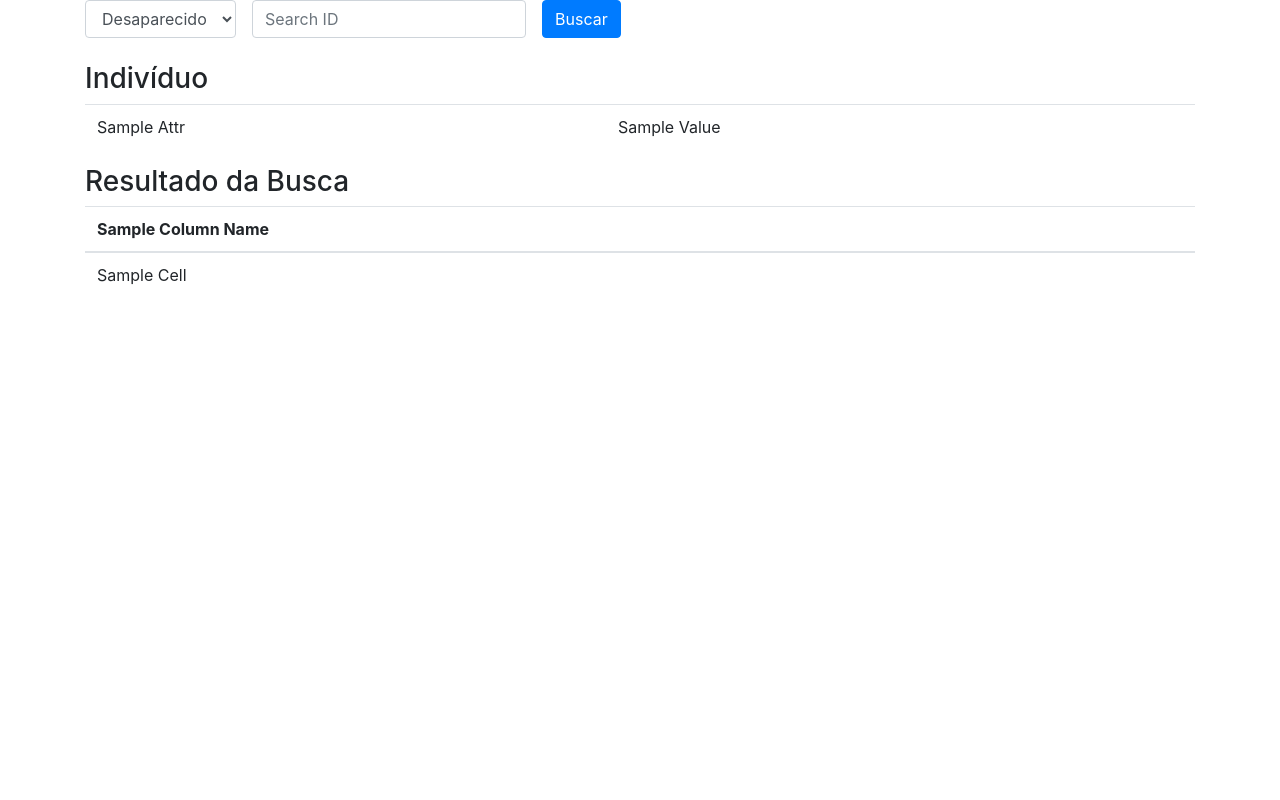
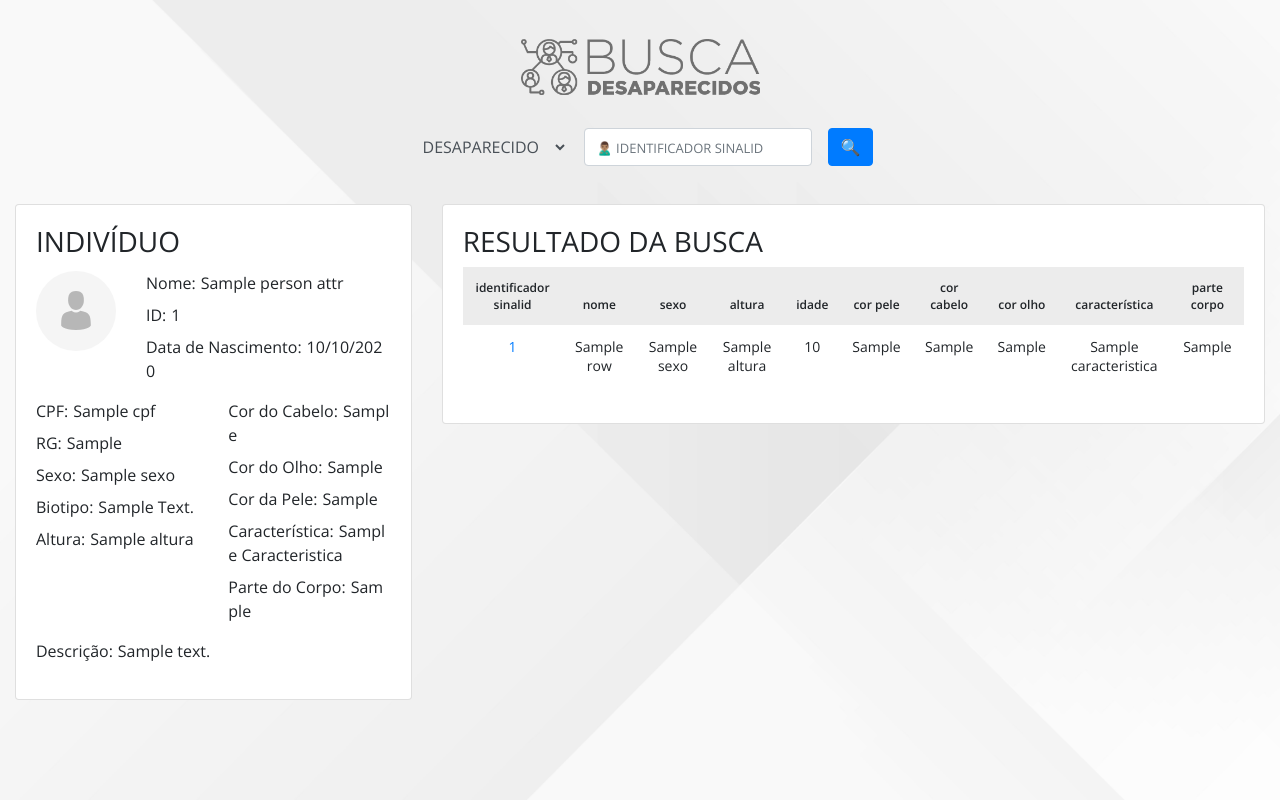
Before and after one commit to MinisterioPublicoRJ/busca_desaparecidos, a Django app: template core/templates/core/search.html in a window 1280 px wide. Run offline with Django 3.2, Linux system fonts and the light colour scheme; the template is opened without the code that fills it: most values are stand-ins (such as "Sample title", 1, 10 or a date in 2020); some libraries are stand-ins or nearby versions.

Commit message:
Implementing @bakudas layout, pairing with @barbier

```diff
--- a/core/static/core/css/style.css
+++ b/core/static/core/css/style.css
@@ -1,14 +1,78 @@
 body {
     background: url(../img/bg.png);
-    background-size: cover
+    background-size: cover;
+    padding: 30px 0;
+}
+body, input, select, table {
+    font-family: 'Open Sans', sans-serif;
+    font-weight: 300;
+}
+
+h1.logo, h2.logo {
+    background: url(../img/logo_busca.png);
+    background-size: cover;
 }
 
 h1.logo {
-    background: url(../img/logo_busca.png);
-    background-size: cover;
     width: 430px;
     height: 120px;
     margin-bottom: 100px;
+}
+h2.logo {
+    width: 239px;
+    height: 68px;
+    display: inline-block;
+    margin-bottom: 30px;
+}
+.form-inline {
+    margin-bottom: 30px;
+}
+h3 {
+    font-weight: 300;
+    text-transform: uppercase;
+}
+
+dt {
+    float: left;
+    margin-right: 5px;
+    font-weight: 400;
+}
+
+.foto {
+    width: 80px;
+    height: 80px;
+    background: #F5F5F5;
+    border-radius: 50%;
+}
+.foto-desconhecida {
+    background-image: url(../img/icon_person.svg);
+    background-repeat: no-repeat;
+    background-position: center;
+    background-size: 30px 39px;
+}
+
+.table thead th {
+    background-color: #ECECEC;
+    font-weight: 600;
+    font-size: 12px;
+}
+.table td {
+    font-size: 14px;
+}
+.table tbody tr:nth-of-type(even) {
+    background-color: #F9F9F9;
+}
+
+input::placeholder {
+    text-transform: uppercase;
+    font-size: 13px;
+}
+
+select.form-control {
+    font-weight: 300;
+    background: none;
+    border: none;
+    text-transform: uppercase;
 }
 
 @media
--- a/core/templates/core/home.html
+++ b/core/templates/core/home.html
@@ -19,7 +19,7 @@
                             </select>
                         </div>
                         <div class="form-group">
-                            <input class="form-control form-control-md" id="id_search_id" type="text" name="search_id" maxlength="100" required placeholder="Identificador Sinalid"></p>
+                            <input class="form-control form-control-md" id="id_search_id" type="text" name="search_id" maxlength="100" required placeholder="🙎🏽‍♂️ Identificador Sinalid"></p>
                         </div>
                         <button type="submit" class="btn btn-primary btn-block">Buscar</button>
                     </form>
--- a/core/templates/core/search.html
+++ b/core/templates/core/search.html
@@ -2,10 +2,16 @@
 <html>
     <head>
         <link rel="stylesheet" href="{% static 'core/css/bootstrap.min.css' %}">
+        <link rel="stylesheet" href="{% static 'core/css/style.css' %}">
+        <link href="https://fonts.googleapis.com/css?family=Open+Sans:300,400,600" rel="stylesheet">
         <title>Resultado Busca</title>
     </head>
     <body>
-        <div class="container">
+        <div class="container-fluid">
+            <div class="row">
+                <div class="col"></div>
+                <div class="col-md-auto my-auto text-center">
+                    <h2 class="logo text-hide">Busca de Desaparecidos</h2>
                     <form class="form-inline" action="/search", method="GET">
                         <div class="form-group mb-2">
                             <select id="id_search_type" name="search_type" class="form-control">
@@ -14,111 +20,134 @@
                             </select>
                         </div>
                         <div class="form-group mx-sm-3 mb-2">
-                    <input class="form-control form-control-md" id="id_search_id" type="text" name="search_id" maxlength="100" required placeholder="Search ID"></p>
+                            <input class="form-control form-control-md" id="id_search_id" type="text" name="search_id" maxlength="100" required placeholder="🙎🏽‍♂️ Identificador Sinalid"></p>
                         </div>
-                <button type="submit" class="btn btn-primary mb-2">Buscar</button>
+                        <button type="submit" class="btn btn-primary mb-2">🔍</button>
                     </form>
+                </div>
+                <div class="col"></div>
+            </div>
 
             {% for message in messages %}
                 {{ message }}
             {% endfor %}
+
             {% if not messages %}
-            <h3>Indivíduo</h3>
-            <table class="table">
-                {% for attr, value in person_attrs %}
-                    <tr>
-                        <td>
-                            {% if attr == "identificador_sinalid" %}
-                                Identificador Sinalid
-                            {% elif attr == "cpf" %}
-                                CPF
-                            {% elif attr == "rg" %}
-                                RG
-                            {% elif attr == "dt_nasc" %}
-                                Data de Nascimento
-                            {% elif attr == "cor_cabelo" %}
-                                Cor do Cabelo
-                            {% elif attr == "cor_olho" %}
-                                Cor dos Olhos
-                            {% elif attr == "cor_pele" %}
-                                Cor da Pele
-                            {% elif attr == "caracteristica" %}
-                                Característica
-                            {% elif attr == "parte_corpo" %}
-                                Parte do Corpo
-                            {% elif attr == "desc_caracteristica" %}
-                                Descrição Característica
-                            {% else %}
-                                {{ attr | title }}
-                            {% endif %}
-                        </td>
-                        <td>
-                            {% if attr == "sexo" %}
-                                {% if value == "M" %}
+                <div class="row">
+                    <div class="col-4">
+                        <div class="card">
+                            <div class="card-body">
+                                <h3 class="card-title">Indivíduo</h3>
+                                <div class="row">
+                                    <div class="col-auto">
+                                        <div class="foto foto-desconhecida"></div>
+                                    </div>
+                                    <div class="col">
+                                        <dl>
+                                            <dt>Nome:</dt>
+                                            <dd>{{ person_attrs.nome | default_if_none:"—" }}</dd>
+                                            <dt>ID:</dt>
+                                            <dd>{{ person_attrs.identificador_sinalid | default_if_none:"—" }}</dd>
+                                            <dt>Data de Nascimento:</dt>
+                                            <dd>{{ person_attrs.dt_nasc | date:"d/m/Y" }}</dd>
+                                        </dl>
+                                    </div>
+                                </div>
+                                <div class="row">
+                                    <div class="col">
+                                        <dl>
+                                            <dt>CPF:</dt>
+                                            <dd>{{ person_attrs.cpf | default_if_none:"—" }}</dd>
+                                            <dt>RG:</dt>
+                                            <dd>{{ person_attrs.rg | default_if_none:"—" }}</dd>
+                                            <dt>Sexo:</dt>
+                                            <dd>
+                                                {% if person_attrs.sexo == "M" %}
                                                     Masculino
-                                {% elif value == "F" %}
+                                                {% elif person_attrs.sexo == "F" %}
                                                     Feminino
                                                 {% else %}
-                                    {{ value }}
+                                                    {{ person_attrs.sexo | default_if_none:"—" }}
                                                 {% endif %}
-                            {% elif attr == "dt_nasc" %}
-                                {{ value | date:"d/m/Y"}}
-                            {% elif value is None %}
-                                —
-                            {% elif attr == "identificador_sinalid" %}
-                                {{ value }}
-                            {% else %}
-                                {{ value | title }}
-                            {% endif %}
-                        </td>
-                    </tr>
-                {% endfor %}
-            </table>
+                                            </dd>
+                                            <dt>Biotipo:</dt>
+                                            <dd>{{ person_attrs.biotipo | default_if_none:"—" | title }}</dd>
+                                            <dt>Altura:</dt>
+                                            <dd>{{ person_attrs.altura | default_if_none:"—" }}</dd>
+                                        </dl>
+                                    </div>
+                                    <div class="col">
+                                        <dl>
+                                            <dt>Cor do Cabelo:</dt>
+                                            <dd>{{ person_attrs.cor_cabelo | default_if_none:"—" | title }}</dd>
+                                            <dt>Cor do Olho:</dt>
+                                            <dd>{{ person_attrs.cor_olho | default_if_none:"—" | title }}</dd>
+                                            <dt>Cor da Pele:</dt>
+                                            <dd>{{ person_attrs.cor_pele | default_if_none:"—" | title }}</dd>
+                                            <dt>Característica:</dt>
+                                            <dd>{{ person_attrs.caracteristica | default_if_none:"—" | title }}</dd>
+                                            <dt>Parte do Corpo:</dt>
+                                            <dd>{{ person_attrs.parte_corpo | default_if_none:"—" | title }}</dd>
+                                        </dl>
+                                    </div>
+                                </div>
+                                <div class="row">
+                                    <div class="col">
+                                        <dl>
+                                            <dt>Descrição:</dt>
+                                            <dd>{{ person_attrs.desc_caracteristica | default_if_none:"—" }}</dd>
+                                        </dl>
+                                    </div>
+                                </div>
+                            </div>
+                        </div>
+                    </div>
+                    <div class="col-8">
+                        <div class="card">
+                            <div class="card-body">
                                 <h3>Resultado da Busca</h3>
-            <table class="table">
+                                <table class="table table-borderless text-center">
                                     <thead>
                                         <tr>
-                    {% for col_name in column_names %}
-                        <th scope="col">
-                            {% if col_name == "age" %}
-                                Idade
-                            {% elif col_name == "cor_pele" %}
-                                Cor da Pele
-                            {% elif col_name == "cor_cabelo" %}
-                                Cor do Cabelo
-                            {% elif col_name == "cor_olho" %}
-                                Cor dos Olhos
-                            {% elif col_name == "caracteristica" %}
-                                Característica
-                            {% elif col_name == "parte_corpo" %}
-                                Parte do Corpo
-                            {% else %}
-                                {{ col_name | title }}
-                            {% endif %}
-                        </th>
-                    {% endfor %}
+                                            <th scope="col">identificador sinalid</th>
+                                            <th scope="col">nome</th>
+                                            <th scope="col">sexo</th>
+                                            <th scope="col">altura</th>
+                                            <th scope="col">idade</th>
+                                            <th scope="col">cor pele</th>
+                                            <th scope="col">cor cabelo</th>
+                                            <th scope="col">cor olho</th>
+                                            <th scope="col">característica</th>
+                                            <th scope="col">parte corpo</th>
                                         </tr>
                                     </thead>
                                     <tbody>
                                         {% for row in result %}
                                             <tr>
-                            {% for cell in row %}
+                                                <td><a href="search?search_type=2&search_id={{row.identificador_sinalid}}">{{row.identificador_sinalid}}</a></td>
+                                                <td>{{row.nome | default_if_none:"—"}}</td>
+                                                <td>{{row.sexo}}</td>
+                                                <td>{{row.altura | default_if_none:"—"}}</td>
                                                 <td>
-                                    {% if cell == "M" %}
-                                        Masculino
-                                    {% elif cell == "F" %}
-                                        Feminino
-                                    {% elif cell is None or cell != cell %}
+                                                    {% if row.age is None or row.age != row.age %}
                                                         —
                                                     {% else %}
-                                        {{ cell | title }}
+                                                        {{row.age}}
                                                     {% endif %}
                                                 </td>
-                            {% endfor %}
+                                                <td>{{row.cor_pele | default_if_none:"—"}}</td>
+                                                <td>{{row.cor_cabelo | default_if_none:"—"}}</td>
+                                                <td>{{row.cor_olho | default_if_none:"—"}}</td>
+                                                <td>{{row.caracteristica | default_if_none:"—"}}</td>
+                                                <td>{{row.parte_corpo | default_if_none:"—"}}</td>
                                             </tr>
                                         {% endfor %}
                                     </tbody>
                                 </table>
+                            </div>
+                        </div>
+                    </div>
+                </div>
             {% endif %}
         </div>
     </body>
```
Also changed, not shown: core/static/core/img/icon_person.svg (added). Lines whose indentation alone changed are shown as unchanged.
